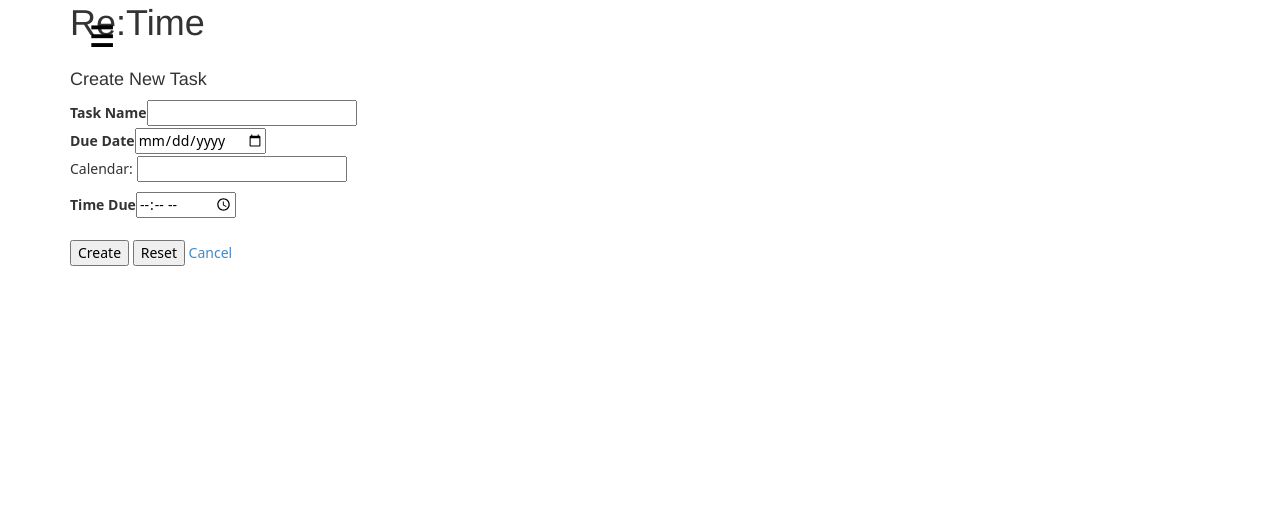
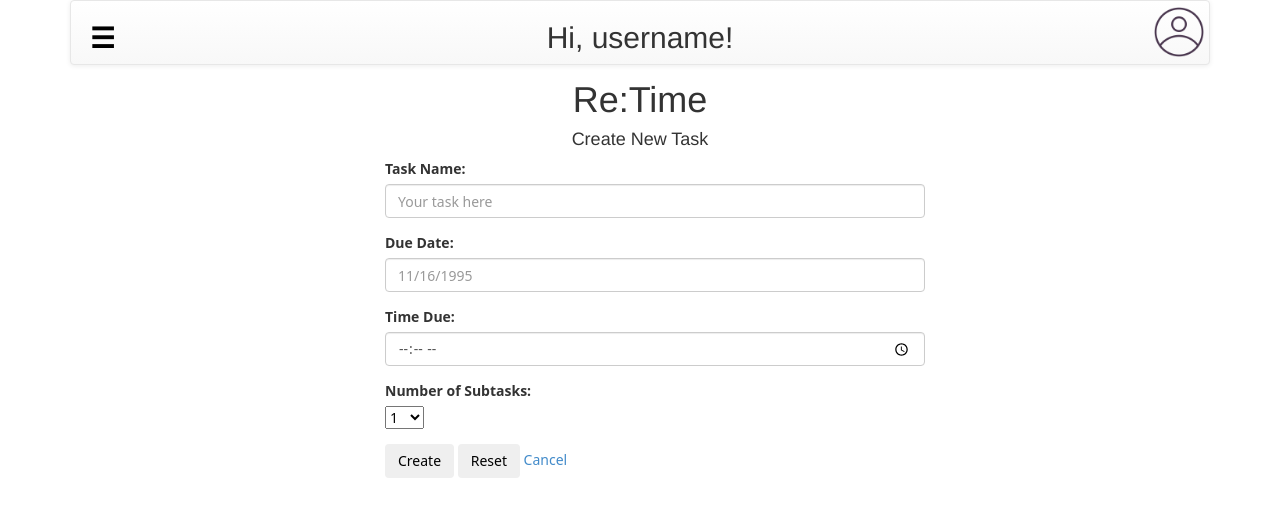
Before and after one commit to jessicajyeung/retime, a PHP site: page /createNewTask.html in a window 1280 px wide. Shown: the top 517 px of the page. Run offline with PHP 8.4, Linux system fonts and the light colour scheme; some libraries are stand-ins or nearby versions.

Commit message:
updated homepage with navbar and some formatting and updated create new task page

```diff
--- a/static/createNewTask.html
+++ b/static/createNewTask.html
@@ -9,6 +9,7 @@
 	<link href="css/bootstrap-theme.min.css" rel="stylesheet">
 	<link href="css/introHCI.css" rel="stylesheet">
 	<link href="css/main.css" rel="stylesheet">
+  <link rel="stylesheet" href="https://code.jquery.com/ui/1.12.1/themes/base/jquery-ui.css">
 
 	<!-- HTML5 Shim and Respond.js IE8 support of HTML5 elements and media queries -->
 	<!-- WARNING: Respond.js doesn't work if you view the page via file:// -->
@@ -21,9 +22,14 @@
 <body>
   <div class="container">
 		<header>
-  			<h1>Re:Time</h1>
+      <nav class="navbar navbar-default">
         <button class="hamburger">&#9776;</button>
         <button class="cross">&#735;</button>
+        <h2 class="center-text">Hi, username!</h2>
+        <a href="profile.html" class="user">
+          <img src="img/profile_icon.png" id="user" alt="Username's Profile" width="50px" height="50px" >
+        </a>
+      </nav>
 		</header>
 
 		<div class="menu">
@@ -36,38 +42,64 @@
 		</div>
 
 
-  		<h4>Create New Task</h4>
-  		<!-- divs are invisible structuring elements that stack vertically by default. Use them to organize your code -->
-  		<!-- img tags are images. Lorem Pixel will deliver random images; handy! -->
-  		<!-- a are anchors, also known as hyperlinks. Use the href attribute to tell the browser where to go when the user clicks -->
+    <h1 class="center-text">Re:Time</h1>
+		<h4 class="center-text">Create New Task</h4>
+    <div class="container">
+      <div class="col-sm-3">
+      </div>
+      <div class="col-sm-6">
   		<form>
-  			<div><label for="taskname">Task Name </label><input type="text" name="taskname" id="taskname">
+        <div class="form-group">
+    		  <label for="taskname">Task Name: </label>
+          <input type="text" class="form-control" id="taskname" placeholder="Your task here">
         </div>
 
-  			<div><label for="duedate">Due Date </label><input type="date" name="duedate">
+    		<div class="form-group">
+          <label for="calendar">Due Date: </label>
+          <input type="text" class="form-control" id="calendar" placeholder="11/16/1995">
     		</div>
-  			<script src="http://code.jquery.com/ui/1.10.1/jquery-ui.js"></script>
 
+        <div class="form-group">
+          <label for="timedue">Time Due: </label>
+          <input type="time" class="form-control" id="timedue">
+        </div>
+
+        <div class="form-group">
+          <label for="select">Number of Subtasks:</label><br>
+          <select class="custom-select">
+            <option selected>1</option>
+            <option value="1">2</option>
+            <option value="2">3</option>
+            <option value="3">4</option>
+            <option value="4">5</option>
+            <option value="5">6</option>
+            <option value="6">7</option>
+            <option value="7">8</option>
+            <option value="8">9</option>
+            <option value="9">10</option>
+          </select>
+        </div>
+
+        <button type="button" class="btn btn-secondary">Create</button>
+        <button type="button" class="btn btn-secondary">Reset</button>
+        <a href="index.html">Cancel </a>
+      </form>
+      </div>
+      <div class="col-sm-3">
+      </div>
+    </div>
+  </div>
+
+	<script src="https://code.jquery.com/jquery.js"></script>
+	<script src="js/bootstrap.min.js"></script>
+	<script src="js/introHCI.js"></script>
+	<script src="js/main.js"></script>
+  <script src="https://code.jquery.com/jquery-1.12.4.js"></script>
+  <script src="https://code.jquery.com/ui/1.12.1/jquery-ui.js"></script>
   <script>
     $(function() {
       $( "#calendar" ).datepicker();
     });
   </script>
-
-  			<p>Calendar: <input type="text" id="calendar" /></p>
-
-  			<div><label for="timedue">Time Due </label><input type="time" name="timedue">
-  			</div>
-  			<br>
-
-  			<button type="submit" value="Submit">Create</button>
-  			<button type="reset" value="Reset">Reset</button>
-  			<a href="index.html"> Cancel </a>
-  		</div>
-  	</form>
-  	<script src="https://code.jquery.com/jquery.js"></script>
-  	<script src="js/bootstrap.min.js"></script>
-  	<script src="js/introHCI.js"></script>
-  	<script src="js/main.js"></script>
 </body>
 </html>
--- a/static/css/main.css
+++ b/static/css/main.css
@@ -13,17 +13,7 @@ header{
   line-height:60px;
 }
 
-h1, h2, h3, .macro, #new{
-  text-align: center;
-  display: inline;
-}
-
 ol {
-  list-style-position:inside;
-}
-
-ol {
-  text-align: center;
   display: inline;
   list-style-position: inside;
 }
@@ -32,6 +22,7 @@ header .user{
   position: absolute;
   top: 0px;
   right: 0px;
+  padding-right: 5px;
 }
 
 .hamburger, .cross {
@@ -66,7 +57,23 @@ header .user{
   z-index:10000000000000;
 }
 
+.center-text{
+  text-align: center;
+}
 
+.homescreen{
+  position: relative;
+  left: -15px;
+}
+
+.homescreen h1{
+  text-decoration: underline;
+}
+
+.new-task-form {
+  display: block;
+  margin: 0 auto;
+}
 
 .menu{z-index:1000000; font-weight:bold; font-size:0.8em; width:30%; background:#131313;  position:absolute; text-align:center;}
 .menu ul {margin: 0; padding: 0; list-style-type: none; list-style-image: none;}
@@ -83,3 +90,16 @@ header .user{
   margin-top:5px;
   margin:0 auto;
 }
+
+#new {
+  padding-top: 50px;
+}
+
+#new img{
+  display: block;
+  margin: 0 auto;
+}
+
+#new p{
+  font-weight: bold;
+}
```
Also changed, not shown: static/index.html (+7 -4 lines). Lines whose indentation alone changed are shown as unchanged.
